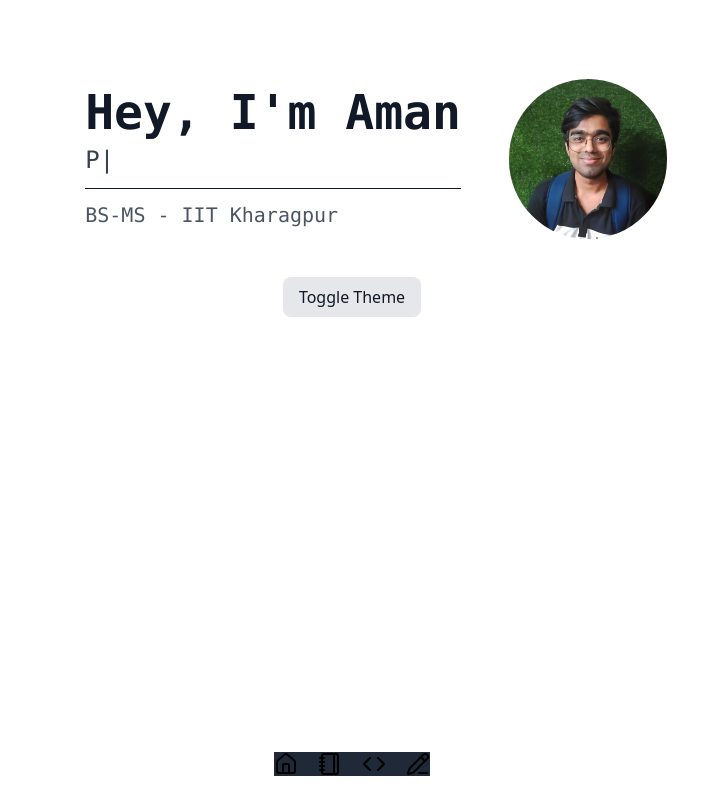
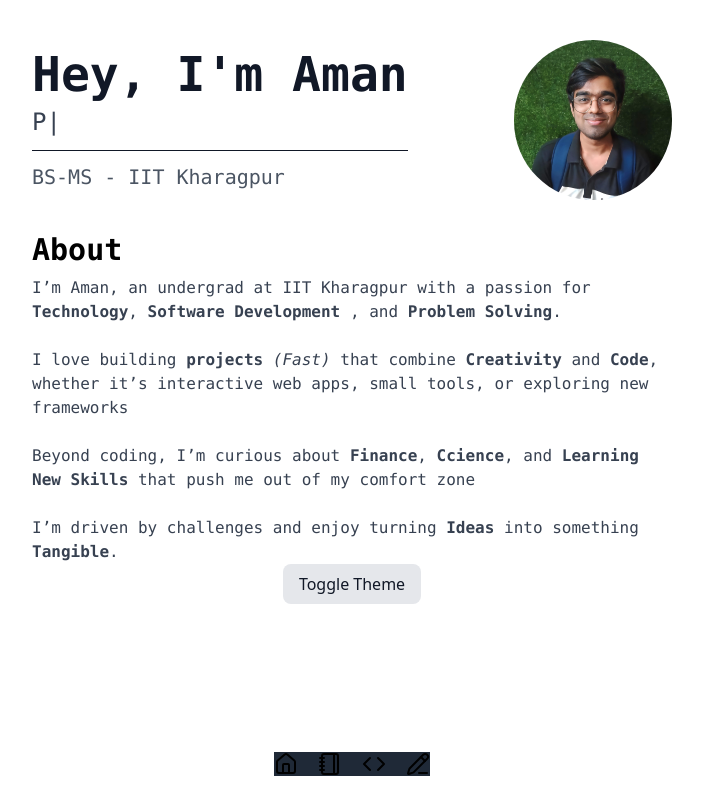
Before and after one commit to amaannn08/Aman-Gupta, a React (Vite) app: page / in a window 1280 px wide. Shown: the whole page, without its empty margins (288-991 px from the left). Built offline with nearby package versions, Linux system fonts and the light colour scheme.

Commit message:
Added the About Section

```diff
--- a/src/App.jsx
+++ b/src/App.jsx
@@ -1,6 +1,8 @@
 import React, { useState, useEffect } from "react";
 import Header from "./Components/Header";
 import Toggle from "./Components/Toggle";
+import About from "./Components/About";
+
 const App = () => {
   const [darkMode, setDarkMode] = useState(
     localStorage.getItem("theme") === "dark"
@@ -17,8 +19,10 @@ const App = () => {
   }, [darkMode]);
 
   return (
-    <div className="min-h-screen flex flex-col items-center bg-white text-black dark:bg-gray-900 dark:text-white transition-all duration-300">
+    <div className=" bg-white text-black dark:bg-gray-900 dark:text-white">
+      <div className="h-screen w-[50%] mx-[25%] flex flex-col items-center transition-all duration-300">
         <Header></Header>
+        <About></About>
         <button
           onClick={() => setDarkMode(!darkMode)}
           className="px-4 py-2 rounded-lg bg-gray-200 dark:bg-gray-700 text-gray-900 dark:text-gray-100">
@@ -28,6 +32,7 @@ const App = () => {
           <Toggle></Toggle>
         </div>
       </div>
+    </div>
   );
 };
 
--- /dev/null
+++ b/src/Components/About.jsx
@@ -0,0 +1,13 @@
+import React from 'react'
+
+const About = () => {
+  return (
+    <div className='flex flex-col'>
+        <h1 className='font-mono font-bold text-3xl mb-2'>About</h1>
+        <h1 className='font-mono text-gray-700 dark:text-gray-400'>I’m Aman, an undergrad at IIT Kharagpur with a passion for <b>Technology</b>, <b>Software Development</b> , and <b>Problem Solving</b>. <br /> <br /> I love building <b>projects</b> <i>(Fast)</i> that combine <b>Creativity</b> and <b>Code</b>, whether it’s interactive web apps, small tools, or exploring new frameworks <br /> <br />Beyond coding, I’m curious about <b>Finance</b>, <b>Ccience</b>, and <b>Learning New Skills</b> that push me out of my comfort zone <br /> <br />I’m driven by challenges and enjoy turning <b>Ideas</b> into something <b>Tangible</b>.</h1>
+
+    </div>
+  )
+}
+
+export default About
--- a/src/Components/Header.jsx
+++ b/src/Components/Header.jsx
@@ -2,8 +2,8 @@ import React from 'react'
 import { ReactTyped } from "react-typed";
 const Header = () => {
   return (
-    <div className='mt-10 flex items-center '>
-        <div className="flex flex-col items-start px-4 py-6 md:px-12 md:py-12">
+    <div className='mt-10 w-full flex items-center mb-8 justify-between'>
+        <div className="flex flex-col items-start">
           <h1 className="font-mono text-3xl sm:text-4xl md:text-5xl font-bold text-gray-900 dark:text-white">
             Hey, I'm Aman
           </h1>
```
Lines whose indentation alone changed are shown as unchanged.
